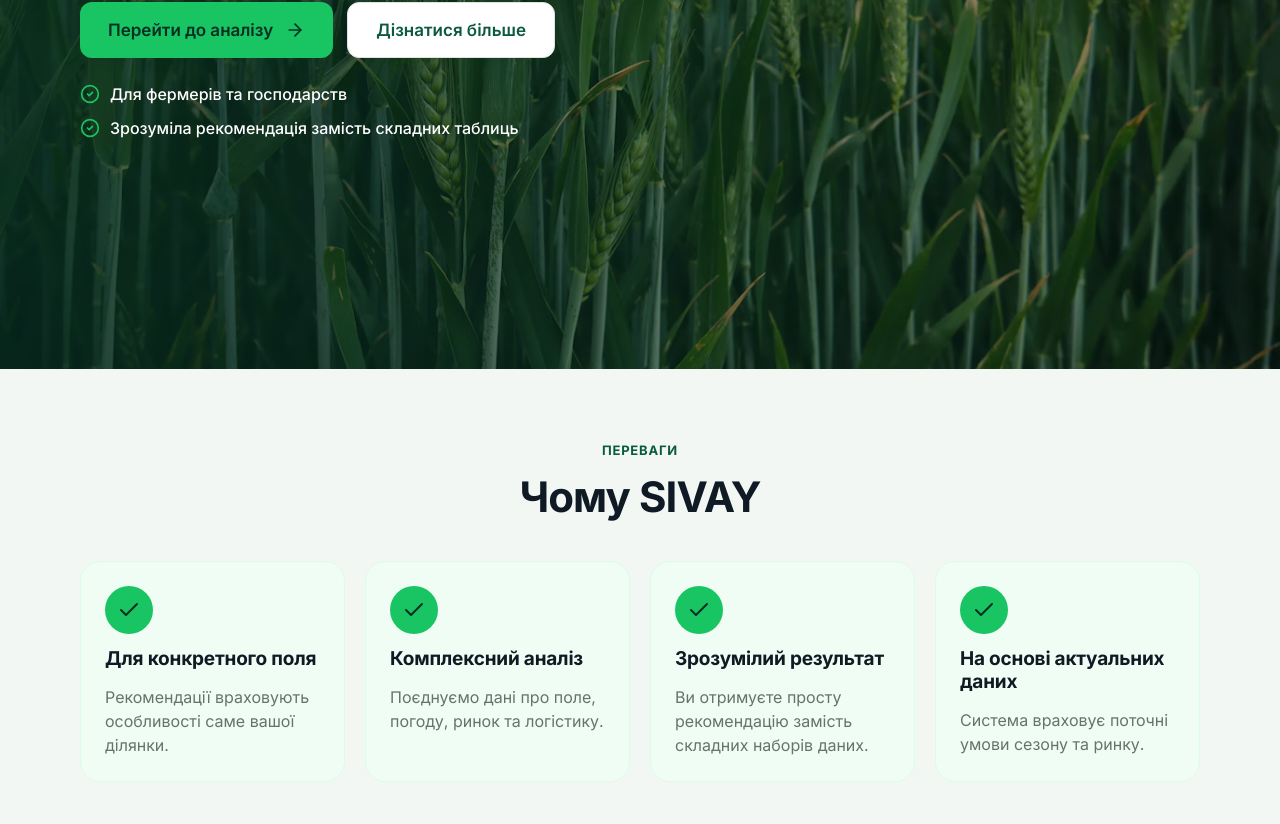
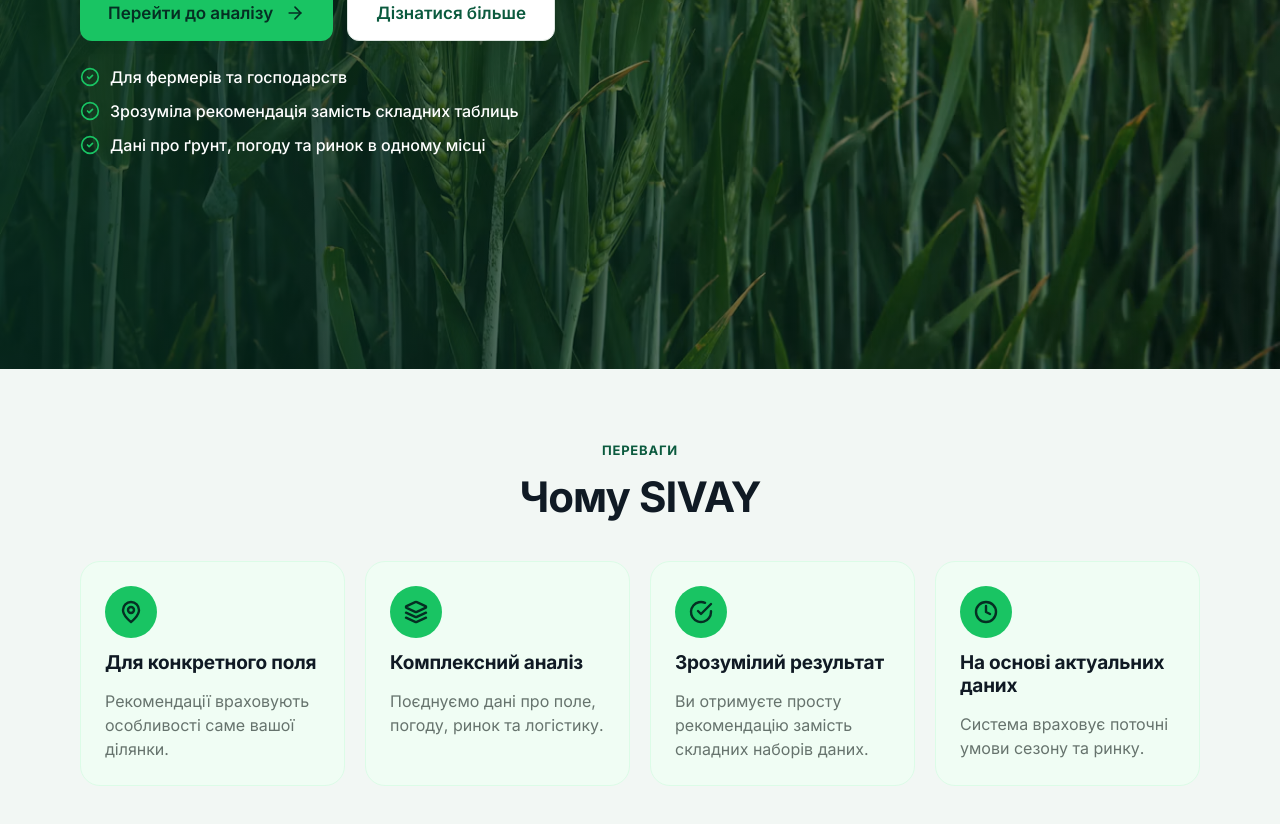
Before and after one commit to IvanSavcynskyi/SIVAY-platform, a React (Vite) app in the folder frontend/: page / in a window 1280 px wide. Shown: the part 520-1344 px from the top of the page. Built offline with nearby package versions, Linux system fonts and the light colour scheme.

Commit message:
Update Home page icons and background

```diff
--- a/frontend/src/components/Icon/Icon.jsx
+++ b/frontend/src/components/Icon/Icon.jsx
@@ -53,6 +53,40 @@ const ICON_PATHS = {
       <path d="m6 6 12 12" />
     </>
   ),
+
+  value_card_1: (
+    <>
+      <path d="M20 10C20 16 12 22 12 22C12 22 4 16 4 10C4 7.87827 4.84285 5.84344 6.34315 4.34315C7.84344 2.84285 9.87827 2 12 2C14.1217 2 16.1566 2.84285 17.6569 4.34315C19.1571 5.84344 20 7.87827 20 10Z" stroke="#052F23" stroke-width="2.4" stroke-linecap="round" stroke-linejoin="round"/>
+      <path d="M12 13C13.6569 13 15 11.6569 15 10C15 8.34315 13.6569 7 12 7C10.3431 7 9 8.34315 9 10C9 11.6569 10.3431 13 12 13Z" stroke="#052F23" stroke-width="2.4" stroke-linecap="round" stroke-linejoin="round"/>
+
+    </>
+  ),
+
+  value_card_2: (
+    <>
+      <path d="M12.83 2.17999C12.5694 2.06114 12.2864 1.99963 12 1.99963C11.7136 1.99963 11.4305 2.06114 11.17 2.17999L2.59996 6.07999C2.42251 6.15823 2.27164 6.28639 2.16573 6.44885C2.05981 6.61131 2.00342 6.80106 2.00342 6.99499C2.00342 7.18893 2.05981 7.37868 2.16573 7.54113C2.27164 7.70359 2.42251 7.83175 2.59996 7.90999L11.18 11.82C11.4405 11.9388 11.7236 12.0003 12.01 12.0003C12.2964 12.0003 12.5794 11.9388 12.84 11.82L21.42 7.91999C21.5974 7.84175 21.7483 7.71359 21.8542 7.55113C21.9601 7.38868 22.0165 7.19893 22.0165 7.00499C22.0165 6.81106 21.9601 6.6213 21.8542 6.45885C21.7483 6.29639 21.5974 6.16823 21.42 6.08999L12.83 2.17999Z" stroke="#052F23" stroke-width="2.4" stroke-linecap="round" stroke-linejoin="round"/>
+      <path d="M22 17.65L12.83 21.81C12.5694 21.9289 12.2864 21.9904 12 21.9904C11.7136 21.9904 11.4306 21.9289 11.17 21.81L2 17.65" stroke="#052F23" stroke-width="2.4" stroke-linecap="round" stroke-linejoin="round"/>
+      <path d="M22 12.65L12.83 16.81C12.5694 16.9289 12.2864 16.9904 12 16.9904C11.7136 16.9904 11.4306 16.9289 11.17 16.81L2 12.65" stroke="#052F23" stroke-width="2.4" stroke-linecap="round" stroke-linejoin="round"/>
+
+    </>
+  ),
+
+  value_card_3: (
+    <>
+      <path d="M22 11.08V12C21.9988 14.1564 21.3005 16.2547 20.0093 17.9818C18.7182 19.709 16.9033 20.9725 14.8354 21.5839C12.7674 22.1953 10.5573 22.1219 8.53447 21.3746C6.51168 20.6273 4.78465 19.2461 3.61096 17.4371C2.43727 15.628 1.87979 13.4881 2.02168 11.3363C2.16356 9.18455 2.99721 7.13631 4.39828 5.49706C5.79935 3.85781 7.69279 2.71537 9.79619 2.24013C11.8996 1.7649 14.1003 1.98232 16.07 2.85999" stroke="#052F23" stroke-width="2.4" stroke-linecap="round" stroke-linejoin="round"/>
+      <path d="M9 11L12 14L22 4" stroke="#052F23" stroke-width="2.4" stroke-linecap="round" stroke-linejoin="round"/>
+
+    </>
+  ),
+
+  value_card_4: (
+    <>
+      <path d="M12 22C17.5228 22 22 17.5228 22 12C22 6.47715 17.5228 2 12 2C6.47715 2 2 6.47715 2 12C2 17.5228 6.47715 22 12 22Z" stroke="#052F23" stroke-width="2.4" stroke-linecap="round" stroke-linejoin="round"/>
+      <path d="M12 6V12L16 14" stroke="#052F23" stroke-width="2.4" stroke-linecap="round" stroke-linejoin="round"/>
+
+    </>
+  ),
+
   'arrow-right': (
     <>
       <path d="M5 12h14" />
--- a/frontend/src/pages/Home/Home.css
+++ b/frontend/src/pages/Home/Home.css
@@ -196,8 +196,8 @@
   background: var(--color-brand-tint);
 }
 
-.value-card__icon {
-  display: grid;
+/*.value-card__icon {
+  /*display: grid;
   place-items: center;
   width: 36px;
   height: 36px;
@@ -209,6 +209,26 @@
 .value-card__icon svg {
   width: 18px;
   height: 18px;
+}*/
+
+.value-card_icon {
+  display: inline-flex;
+  align-items: center;
+  justify-content: center;
+
+  width: 52px;
+  height: 52px;
+  border-radius: 50%;
+
+  background-color: #19C463;
+  color: #19C463;
+
+  flex-shrink: 0;
+}
+
+.value-card_icon svg {
+  width: 24px;
+  height: 24px;
 }
 
 .value-card__title {
--- a/frontend/src/pages/Home/Home.jsx
+++ b/frontend/src/pages/Home/Home.jsx
@@ -6,6 +6,7 @@ import './Home.css';
 const AUDIENCE_POINTS = [
   'Для фермерів та господарств',
   'Зрозуміла рекомендація замість складних таблиць',
+  'Дані про ґрунт, погоду та ринок в одному місці',
 ];
 
 const VALUE_CARDS = [
@@ -13,21 +14,25 @@ const VALUE_CARDS = [
     id: 'field',
     title: 'Для конкретного поля',
     text: 'Рекомендації враховують особливості саме вашої ділянки.',
+    icon: 'value_card_1',
   },
   {
     id: 'complex',
     title: 'Комплексний аналіз',
     text: 'Поєднуємо дані про поле, погоду, ринок та логістику.',
+    icon: 'value_card_2',
   },
   {
     id: 'result',
     title: 'Зрозумілий результат',
     text: 'Ви отримуєте просту рекомендацію замість складних наборів даних.',
+    icon: 'value_card_3',
   },
   {
     id: 'data',
     title: 'На основі актуальних даних',
     text: 'Система враховує поточні умови сезону та ринку.',
+    icon: 'value_card_4',
   },
 ];
 
@@ -141,8 +146,8 @@ export default function Home() {
           <ul className="value-grid">
             {VALUE_CARDS.map((card) => (
               <li key={card.id} className="value-card">
-                <span className="value-card__icon">
-                  <Icon name="check" />
+                <span className="value-card_icon">
+                  <Icon name={card.icon} />
                 </span>
                 <h3 className="value-card__title">{card.title}</h3>
                 <p className="value-card__text">{card.text}</p>
```
